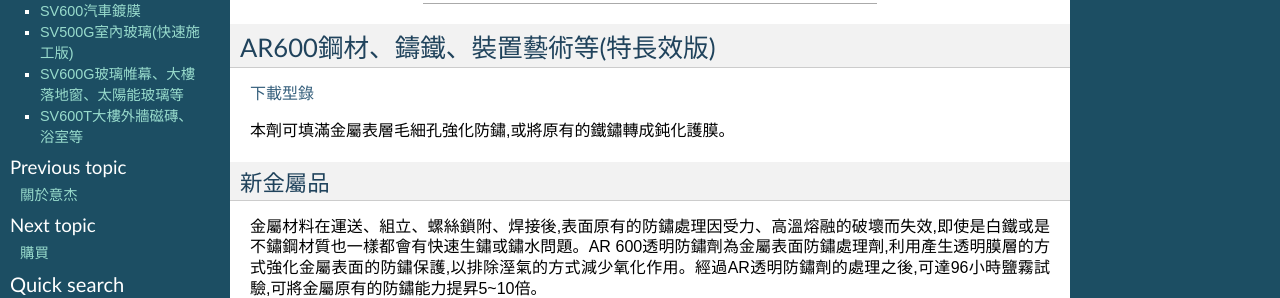
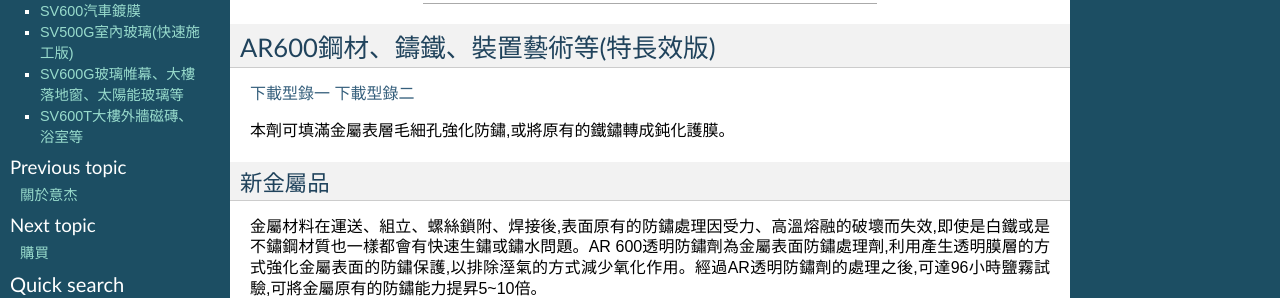
Before and after one commit to rexiap/neusauber, a Sphinx documentation site: the page built from docs/products.rst, in a window 1280 px wide and 900 px high. Shown: the part 327-625 px from the top of the window. Built offline with Sphinx 7.4.7, drawn with Linux system fonts in a browser that asks for light colours.

Commit message:
Google Docs reST Editor

```diff
--- a/docs/products.rst
+++ b/docs/products.rst
@@ -153,24 +153,30 @@
 本公司產品可應用於金屬、玻璃、陶瓷等材質，可依據行業需求訂製特規產品，歡迎各行業來電洽詢。
 
 
+.. bottom of content
+
 
 .. |LINK1| raw:: html
 
-    <a href="http://www.neusauber.com/docs/AR600/dm.pdf" target="_blank">下載型錄</a>
+    <a href="http://www.neusauber.com/docs/AR600/dm.pdf" target="_blank">下載型錄一</a>
 
 .. |LINK2| raw:: html
 
-    <a href="http://www.neusauber.com/docs/AR600/dm.pdf" target="_blank">下載型錄</a>
+    <a href="blogs/AR600DM02.html">下載型錄二</a>
 
 .. |LINK3| raw:: html
 
-    <a href="http://www.neusauber.com/docs/AR600M/dm.pdf" target="_blank">下載型錄</a>
+    <a href="http://www.neusauber.com/docs/AR600/dm.pdf" target="_blank">下載型錄</a>
 
 .. |LINK4| raw:: html
 
+    <a href="http://www.neusauber.com/docs/AR600M/dm.pdf" target="_blank">下載型錄</a>
+
+.. |LINK5| raw:: html
+
     <a href="http://www.neusauber.com/docs/SV/SV500DataSheet.pdf" target="_blank">下載型錄</a>
 
-.. |LINK5| raw:: html
+.. |LINK6| raw:: html
 
     <a href="http://www.neusauber.com/docs/SV/SV600DataSheet.pdf" target="_blank">下載型錄</a>
 
```
Also changed, not shown: other parts of docs/products.rst (+5 -5 lines).
